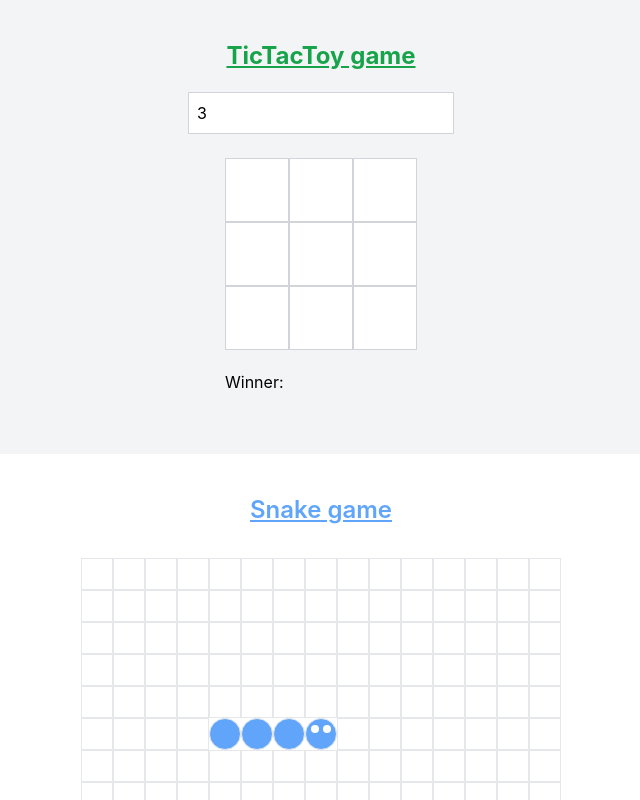
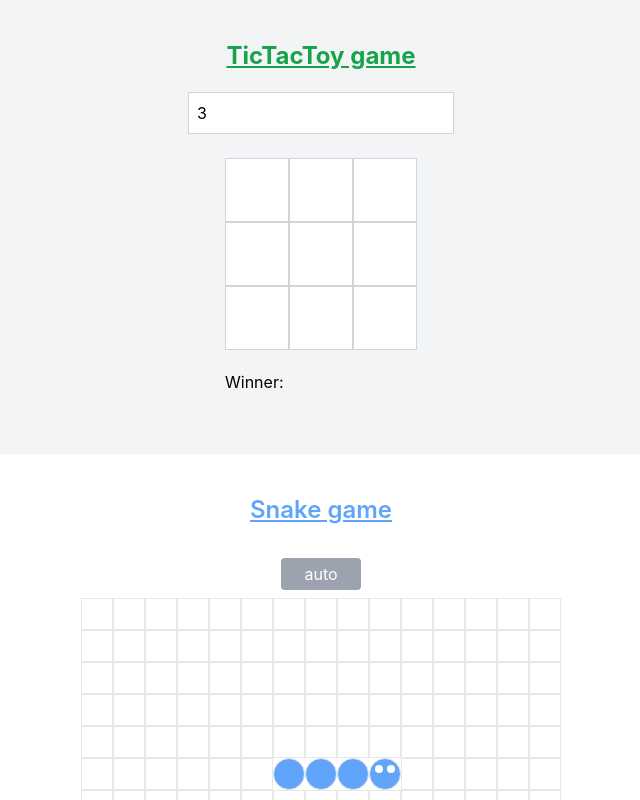
Before and after one commit to MonaMag/tic-tac-toy, a React (Create React App) app: page / in a window 1280 px wide. Shown: the top 800 px of the page, without its empty margins (319-959 px from the left). Built offline with nearby package versions, Linux system fonts and the light colour scheme.

Commit message:
added two modes for move

```diff
--- a/src/App.tsx
+++ b/src/App.tsx
@@ -6,7 +6,7 @@ function App() {
   return (
     <div className="flex flex-col items-center">
       <TicTacToy />
-      <Snake rows={10} cols={15} snakeLenght={4}/>
+      <Snake rows={10} cols={15} snakeLength={4}/>
     </div>
   );
 }
--- a/src/snake/Snake.tsx
+++ b/src/snake/Snake.tsx
@@ -1,14 +1,14 @@
-import { useEffect, useState } from 'react';
+import { useCallback, useEffect, useState } from 'react';
 import { twMerge } from 'tailwind-merge';
 
 export function Snake({
   rows,
   cols,
-  snakeLenght = 3,
+  snakeLength = 3,
 }: {
   rows: number;
   cols: number;
-  snakeLenght: number;
+  snakeLength: number;
 }) {
   const [snake, setSnake] = useState<{ x: number; y: number }[]>([]);
   const [direction, setDirection] = useState<{ x: number; y: number }>({
@@ -16,15 +16,51 @@ export function Snake({
     y: -1,
   });
   const [isGameStart, setIsGameStart] = useState(false);
+  const [isAutoMove, setIsAutoMove] = useState(false);
 
   useEffect(() => {
-    const initialSnake = Array.from({ length: snakeLenght }, (_, index) => ({
-      x: Math.floor(cols / 2) - index,
+    const initialSnake = Array.from({ length: snakeLength }, (_, index) => ({
+      x: Math.floor(cols / 2) + Math.floor(snakeLength / 2) - index,
       y: Math.floor(rows / 2),
     }));
     setSnake(initialSnake);
-  }, [snakeLenght, cols, rows]);
+  }, [snakeLength, cols, rows]);
 
+  const moveSnake = useCallback(() => {
+    if (!isGameStart || snake.length === 0) return;
+
+    const newSnake = [...snake];
+    const head = newSnake[0];
+
+    const newHead = {
+      x: head.x + direction.x,
+      y: head.y + direction.y,
+    };
+
+    if (
+      newHead.x < 0 ||
+      newHead.x >= cols ||
+      newHead.y < 0 ||
+      newHead.y >= rows ||
+      snake.some((part) => part.x === newHead.x && part.y === newHead.y)
+    ) {
+      setIsGameStart(false);
+      return;
+    }
+
+    newSnake.unshift(newHead);
+    newSnake.pop();
+    setSnake(newSnake);
+  }, [cols, rows, snake, direction, isGameStart]);
+
+  useEffect(() => {
+    if (isAutoMove && isGameStart) {
+      const interval = setInterval(moveSnake, 100);
+      return () => clearInterval(interval);
+    }
+  }, [isAutoMove, isGameStart, direction, snake, moveSnake]);
+
+  useEffect(() => {
     const handleKeyDown = (event: KeyboardEvent) => {
       switch (event.key) {
         case 'ArrowLeft':
@@ -40,55 +76,39 @@ export function Snake({
           setDirection({ x: 0, y: 1 });
           break;
       }
+      if (!isAutoMove) {
+        moveSnake();
+      }
+
       if (!isGameStart) {
         setIsGameStart(true);
+        moveSnake();
+      } else {
+        moveSnake();
       }
     };
 
-  useEffect(() => {
-    if (!isGameStart) return;
-
-    const moveSnake = () => {
-      const newSnake = [...snake];
-      const head = newSnake[0];
-
-      const newHead = {
-        x: head.x + direction.x,
-        y: head.y + direction.y,
-      };
-
-      if (
-        newHead.x < 0 ||
-        newHead.x >= cols ||
-        newHead.y < 0 ||
-        newHead.y >= rows ||
-        snake.some((pic) => pic.x === newHead.x && pic.y === newHead.y)
-      ) {
-        setIsGameStart(false);
-        return;
-      }
-      newSnake.unshift(newHead);
-      newSnake.pop();
-
-      setSnake(newSnake);
-    };
-
-    const interval = setInterval(moveSnake, 100);
-    return () => clearInterval(interval);
-  }, [direction, isGameStart]);
-
-  useEffect(() => {
     window.addEventListener('keydown', handleKeyDown);
     return () => {
       window.removeEventListener('keydown', handleKeyDown);
     };
-  }, []);
+  }, [isGameStart, direction, isAutoMove, moveSnake]);
+
+  const toggleMode = () => {
+    setIsAutoMove(!isAutoMove);
+  };
 
   return (
     <div className="flex flex-col w-full items-center p-10">
       <h2 className="mb-8 text-2xl font-semibold text-blue-400 underline">
         Snake game
       </h2>
+      <button
+        onClick={toggleMode}
+        className="mb-2 w-20 px-4 py-1 bg-gray-400 text-white rounded"
+      >
+        {isAutoMove ? 'click' : 'auto'}
+      </button>
       {Array.from({ length: rows }, (_, rowIndex) => (
         <div key={rowIndex} className="flex justify-center items-center">
           {Array.from({ length: cols }, (_, colIndex) => {
```
Lines whose indentation alone changed are shown as unchanged.
